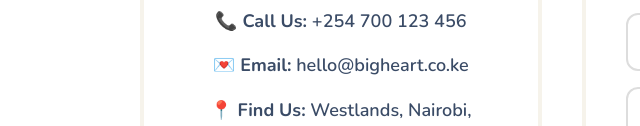
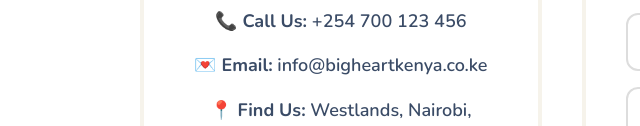
Before and after one commit to Kenoseko/big-heart, a plain HTML site: page contact.html in a window 1280 px wide. Shown: the part 674-800 px from the top of the page, 0-640 px from the left. Drawn offline with nearby package versions, Linux system fonts and the light colour scheme.

Commit message:
Update contact.html

```diff
--- a/contact.html
+++ b/contact.html
@@ -70,7 +70,7 @@
       <div style="flex: 1; min-width: 300px; background: white; padding: 40px; border-radius: var(--r-lg); border: 4px solid var(--parchment);">
         <h2 class="text-blue" style="margin-bottom: 20px;">Contact Info</h2>
         <p><strong>📞 Call Us:</strong> +254 700 123 456</p>
-        <p><strong>💌 Email:</strong> hello@bigheart.co.ke</p>
+        <p><strong>💌 Email:</strong> info@bigheartkenya.co.ke</p>
         <p><strong>📍 Find Us:</strong> Westlands, Nairobi, Kenya</p>
         <p style="margin-top: 20px; font-size: 0.9rem; color: #888;">We are open Monday to Saturday, 8am to 6pm!</p>
       </div>
```
